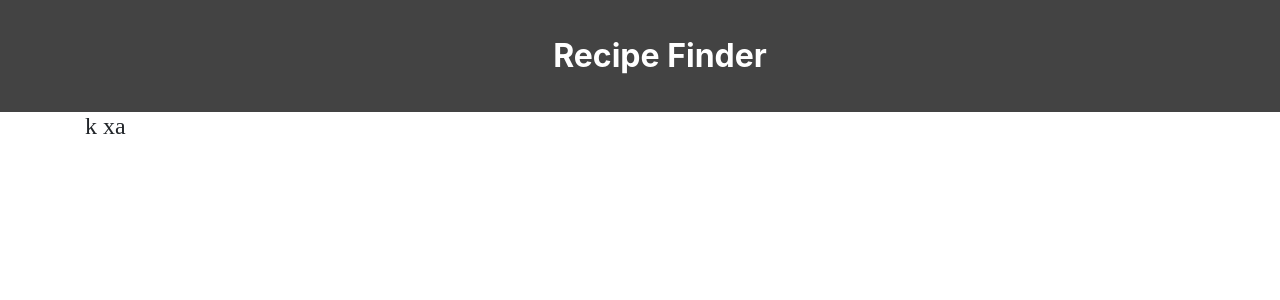
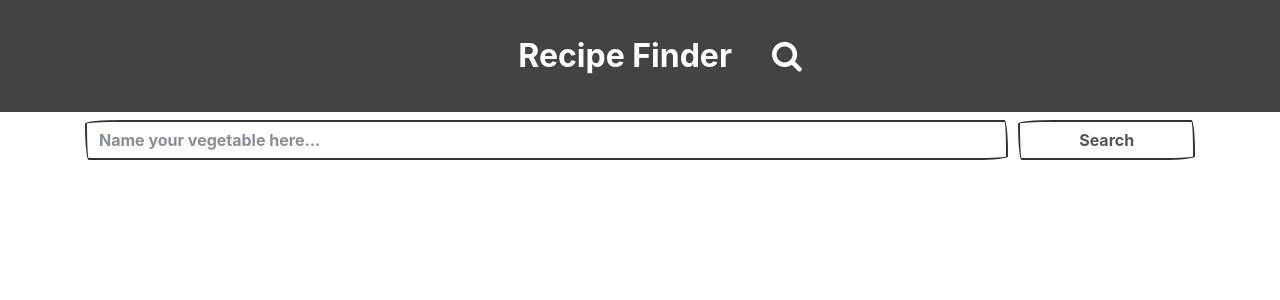
Before and after one commit to ujjalacharya/recipe-finder, a React (Create React App) app: page / in a window 1280 px wide. Shown: the top 300 px of the page. Built offline with nearby package versions, Linux system fonts and the light colour scheme; a web font is replaced by a local one.

Commit message:
add search bar

```diff
--- a/public/index.html
+++ b/public/index.html
@@ -1,5 +1,6 @@
 <!DOCTYPE html>
 <html lang="en">
+
 <head>
 	<meta charset="utf-8" />
 	<link rel="shortcut icon" href="%PUBLIC_URL%/favicon.ico" />
@@ -20,8 +21,10 @@
       Learn how to configure a non-root public URL by running `npm run build`.
     -->
 	<link rel="stylesheet" href="/bootstrap.min.css">
+	<link rel="stylesheet" href="https://cdnjs.cloudflare.com/ajax/libs/font-awesome/4.7.0/css/font-awesome.min.css">
 	<title>React App</title>
 </head>
+
 <body>
 	<noscript>You need to enable JavaScript to run this app.</noscript>
 	<div id="root"></div>
@@ -36,4 +39,5 @@
       To create a production bundle, use `npm run build` or `yarn build`.
     -->
 </body>
+
 </html>
--- a/src/Components/Core/Navbar.js
+++ b/src/Components/Core/Navbar.js
@@ -1,25 +1,42 @@
 import React from "react";
+import { Link } from "react-router-dom"
 
 const Navbar = () => {
-    return(
-        <div style={styles}>
-            <li>
-                <ul>Recipe Finder</ul>
+    return (
+        <div style={styles.mainDiv}>
+            <li style={styles.listWrapper}>
+                <ul>
+                    <Link style={styles.link} to="/">Recipe Finder</Link>
+                    </ul>
+                <ul>
+                    <i onClick={()=>console.log("k xa")} style={styles.searchIcon} className="fa fa-search" aria-hidden="true"></i>
+                </ul>
             </li>
         </div>
     )
 };
 
 const styles = {
+    mainDiv: {
         background: "#434343",
-    color: "#ffff",
-    listStyle: "none",
         padding: "1rem",
         paddingTop: "2rem",
         display: "flex",
         justifyContent: "center",
         alignItems: "center",
         fontSize: "2rem",
+    },
+    listWrapper: {
+        display: "flex",
+    },
+    searchIcon:{
+        color: "#ffff",
+        cursor: "pointer"
+    },
+    link:{
+        color: "#ffff",
+        textDecoration: "none"
+    }
 }
 
 export default Navbar;
--- /dev/null
+++ b/src/Components/Core/SearchBar.js
@@ -0,0 +1,18 @@
+import React from "react";
+
+const SearchBar = () => {
+    return (
+        <form className="mt-2">
+            <div className="form-row">
+                <div className="form-group col-md-10">
+                    <input type="text" placeholder="Name your vegetable here..." className="form-control" />
+                </div>
+                <div className="form-group col-md-2">
+                    <input type="submit" className="form-control" value="Search"/>
+                </div>
+            </div>
+        </form>
+    )
+};
+
+export default SearchBar;
--- a/src/Components/Pages/Home.js
+++ b/src/Components/Pages/Home.js
@@ -1,10 +1,11 @@
 import React from "react";
 import Layout from "../Core/Layout";
+import SearchBar from "../Core/SearchBar";
 
 const Home = () => {
     return(
         <Layout>
-            <h4>k xa</h4>
+           <SearchBar />
         </Layout>
     )
 };
--- a/src/Components/Pages/Search.js
+++ b/src/Components/Pages/Search.js
@@ -0,0 +1,13 @@
+import React from "react";
+import Layout from "../Core/Layout";
+
+const Search = () => {
+    return(
+        <div>
+            <Layout/>
+            You searchin for something mate
+        </div>
+    )
+};
+
+export default Search;
```
Lines whose indentation alone changed are shown as unchanged.
